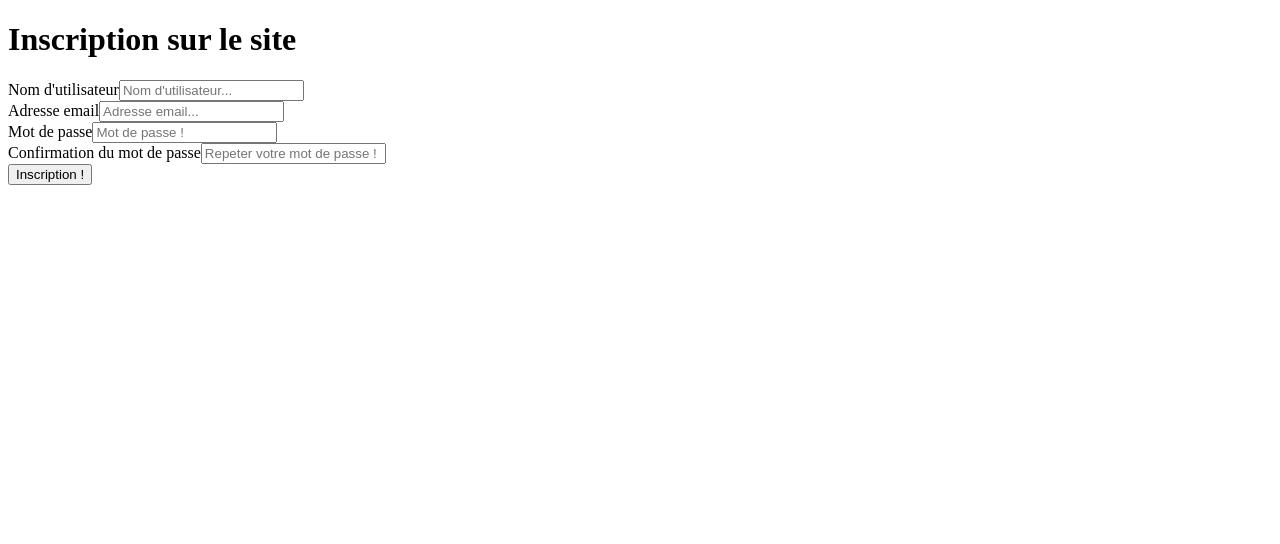
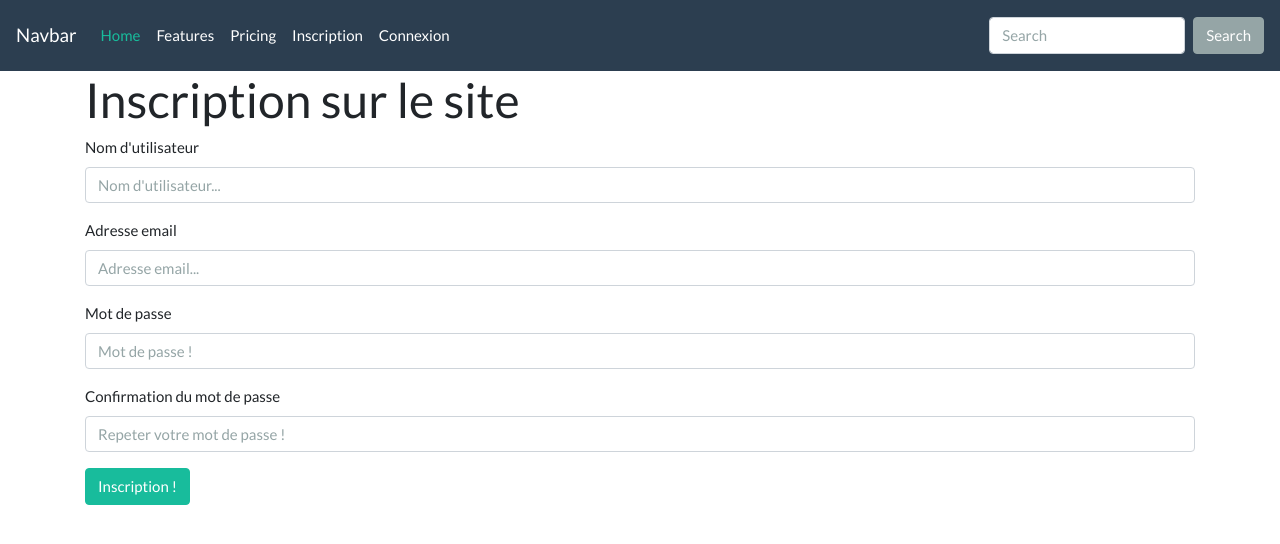
Before and after one commit to Tadjidine24/MVC_My_Quiz, a Symfony app: template My_Quiz/templates/security/registration.html.twig in a window 1280 px wide. Shown: the top 544 px of the page. Run offline with Twig, Linux system fonts and the light colour scheme; the template is opened without the code that fills it, so the values that code supplies are empty; form fields are guessed from the names that the template uses; some libraries are stand-ins or nearby versions.

Commit message:
login logout and css

```diff
--- a/My_Quiz/templates/base.html.twig
+++ b/My_Quiz/templates/base.html.twig
@@ -3,10 +3,53 @@
     <head>
         <meta charset="UTF-8">
         <title>{% block title %}Welcome!{% endblock %}</title>
+        <link rel="stylesheet" href="https://bootswatch.com/4/flatly/bootstrap.min.css">
         {% block stylesheets %}{% endblock %}
     </head>
     <body>
+    <nav class="navbar navbar-expand-lg navbar-dark bg-primary">
+  <a class="navbar-brand" href="#">Navbar</a>
+  <button class="navbar-toggler" type="button" data-toggle="collapse" data-target="#navbarColor01" aria-controls="navbarColor01" aria-expanded="false" aria-label="Toggle navigation">
+    <span class="navbar-toggler-icon"></span>
+  </button>
+
+  <div class="collapse navbar-collapse" id="navbarColor01">
+    <ul class="navbar-nav mr-auto">
+      <li class="nav-item active">
+        <a class="nav-link" href="#">Home <span class="sr-only">(current)</span></a>
+      </li>
+      <li class="nav-item">
+        <a class="nav-link" href="#">Features</a>
+      </li>
+      <li class="nav-item">
+        <a class="nav-link" href="#">Pricing</a>
+      </li>
+      <li class="nav-item">
+        <a class="nav-link" href="{{ path('security_registration') }}">Inscription</a>
+      </li>
+              {% if not app.user %}
+        <li class="nav-item">
+            <a href="{{ path('security_login') }}" class="nav-link">
+                Connexion
+            </a>
+        </li>
+        {% else %}
+        <li class="nav-item">
+            <a href="{{ path('security_logout') }}" class="nav-link">
+                Deconnexion
+            </a>
+        </li>
+        {% endif %}
+    </ul>
+    <form class="form-inline my-2 my-lg-0">
+      <input class="form-control mr-sm-2" type="text" placeholder="Search">
+      <button class="btn btn-secondary my-2 my-sm-0" type="submit">Search</button>
+    </form>
+  </div>
+</nav>
+<div class="container">
         {% block body %}{% endblock %}
+</div>
         {% block javascripts %}{% endblock %}
     </body>
 </html>
```
Also changed, not shown: My_Quiz/src/Controller/SecurityController.php (+36 -3 lines), My_Quiz/src/Entity/User.php (+28 -1 lines), My_Quiz/templates/security/login.html.twig (added, +17 -0 lines), 2 other files.
